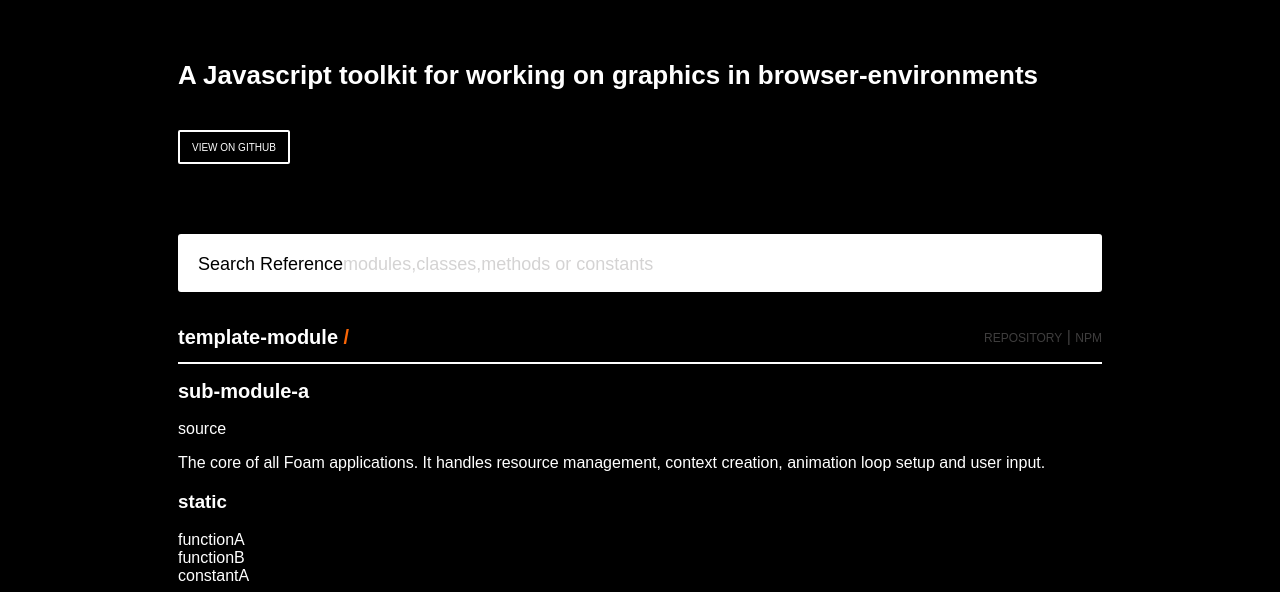
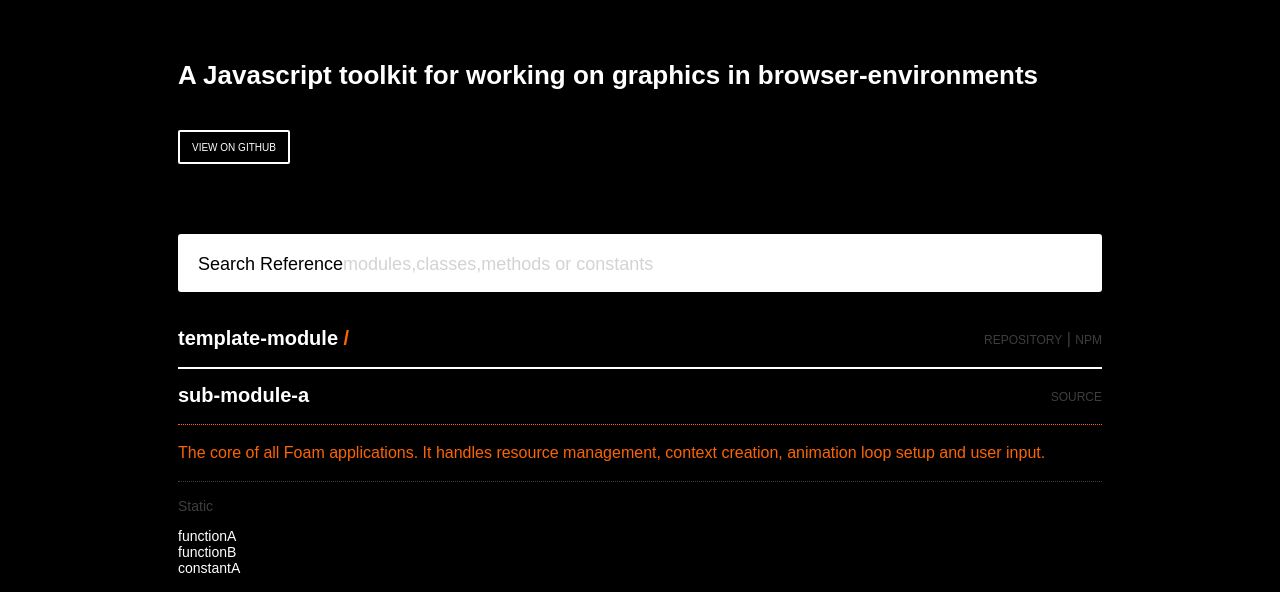
Before and after one commit to foam-lib/foam-documentation, a website: page bin/index.html in a window 1280 px wide. Shown: the part 187-779 px from the top of the page. Drawn offline with Linux system fonts and the light colour scheme; a web font is replaced by a local one.

Commit message:
style cosmetics

```diff
--- a/bin/style/style.css
+++ b/bin/style/style.css
@@ -20,7 +20,6 @@
 #beta-label strong{
     font-family: 'Suisse Intl Mono Bold', sans-serif;
 }
-
 
 /*--------------------------------------------------------------------------------------------------------------------*/
 /* GENERAL
@@ -56,6 +55,8 @@ ul{
 
 h1,h2{
     font-family: 'Trio Grotesk Normal', sans-serif;
+    padding: 0;
+    margin: 0;
 }
 
 h2{
@@ -67,10 +68,13 @@ a, a:hover, a:active, a:link, a:visited{
     color: inherit;
 }
 
+/*--------------------------------------------------------------------------------------------------------------------*/
+/* REFERENCE-HEADER
+/*--------------------------------------------------------------------------------------------------------------------*/
+
 #reference-header{
     padding-bottom: 20px;
 }
-
 
 #reference-header h1{
     font-size: 1.625rem;
@@ -128,13 +132,30 @@ a, a:hover, a:active, a:link, a:visited{
     line-height: 50px;
 }
 
+/*--------------------------------------------------------------------------------------------------------------------*/
+/* MODULE
+/*--------------------------------------------------------------------------------------------------------------------*/
+
+.module-info, .sub-module-info{
+    height: 55px;
+    line-height: 53px;
+    clear: both;
+    /*background: #ff0000;*/
+}
+
+.module-info a, .sub-module-info a{
+    color: #3F3E3E;
+    font-size: 0.75rem;
+    text-transform: uppercase;
+    line-height: 56px;
+}
+
 .module-info h2, .module-info .info-meta{
     width: 50%;
 }
+
 .module-info h2{
     float: left;
-    padding: 0;
-    margin: 0;
 }
 .module-info .info-meta{
     float: right;
@@ -146,14 +167,49 @@ a, a:hover, a:active, a:link, a:visited{
     text-align: right;
 }
 
-.info-meta a{
-    font-size: 0.75rem;
-    text-transform: uppercase;
-}
-
-
-
 .module-info h2:after{
     content: ' /';
     color: #F96506;
 }
+
+/*--------------------------------------------------------------------------------------------------------------------*/
+/* SUB-MODULE
+/*--------------------------------------------------------------------------------------------------------------------*/
+
+.sub-module-info{
+    /*background: #00ff00;*/
+    border-bottom: 1px dotted #F96506;
+}
+
+.sub-module-info h2{
+    float: left;
+}
+
+.sub-module-info a{
+    float: right;
+}
+
+.overview-sub-module .sub-module-description{
+    color: #F96506;
+    line-height: 1.5em;
+    border-bottom: 1px dotted #3F3E3E;
+    padding-bottom: 1em;
+}
+
+/*--------------------------------------------------------------------------------------------------------------------*/
+/* PROPERTIES
+/*--------------------------------------------------------------------------------------------------------------------*/
+
+.properties{
+    font-size: 0.875rem;
+    border-bottom: 1px dotted #3F3E3E;
+    padding-bottom: 2rem;
+}
+
+.properties h3{
+    width: 100%;
+    font-size: 0.875rem;
+    text-transform: capitalize;
+    font-weight: normal;
+    color: #3F3E3E;
+}
```
